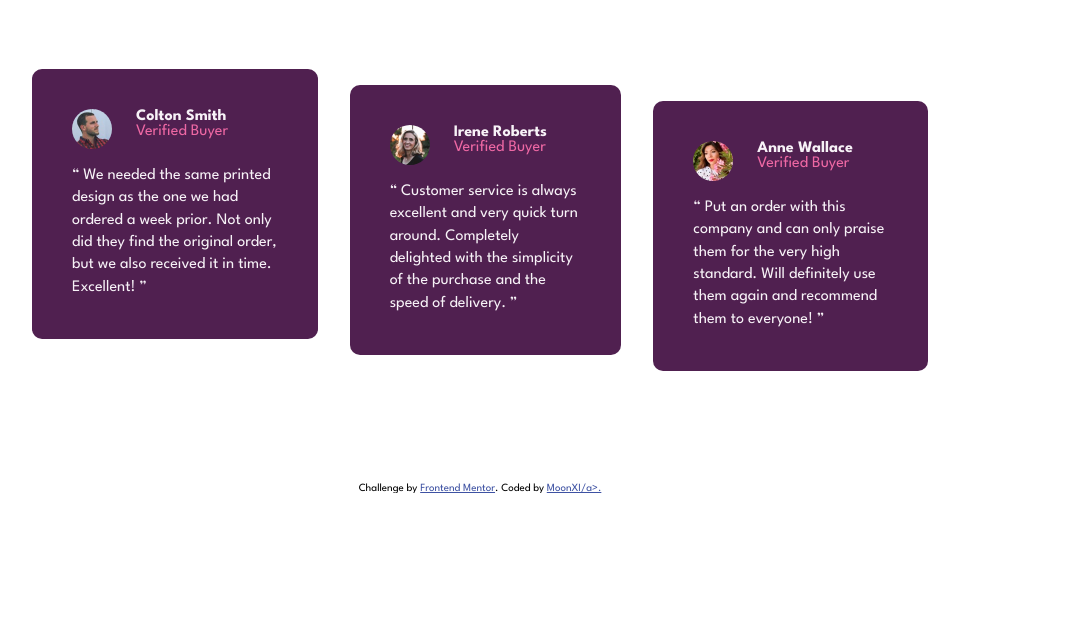
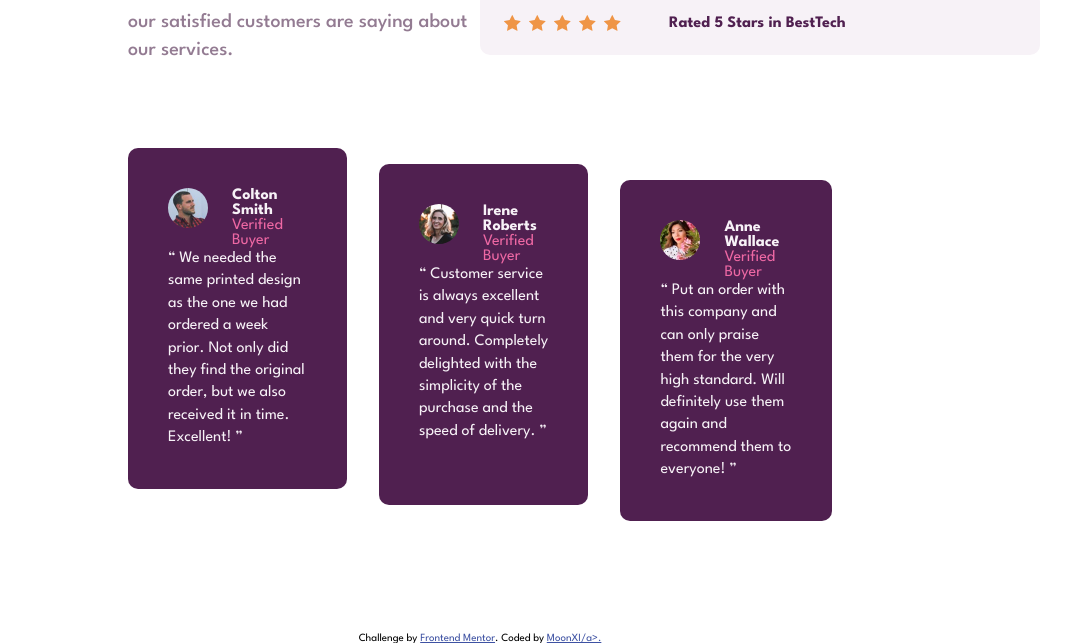
Before and after one commit to YousefXI/Social-proof-section, a plain HTML site: page social-proof-section-master/index.html in a window 1280 px wide. Shown: the part 432-1075 px from the top of the page, without its empty margins (160-1231 px from the left). Before the commit the page ends 925 px from the top, so only its background shows below. Drawn offline with Linux system fonts and the light colour scheme.

Commit message:
some changes
padding hero section desktop, padding rating

```diff
--- a/social-proof-section-master/style.css
+++ b/social-proof-section-master/style.css
@@ -179,7 +179,7 @@
 
 @media only screen and (min-width: 800px) {
   .hero-section {
-    padding: 8em 12em;
+    padding: 8em 18em;
   }
 
   .intro-container {
@@ -227,7 +227,7 @@
     display: flex;
     flex-direction: row;
     gap: 3em;
-    padding: 1.2em;
+    padding: 1.5em;
     min-width: 35em;
   }
 
```
